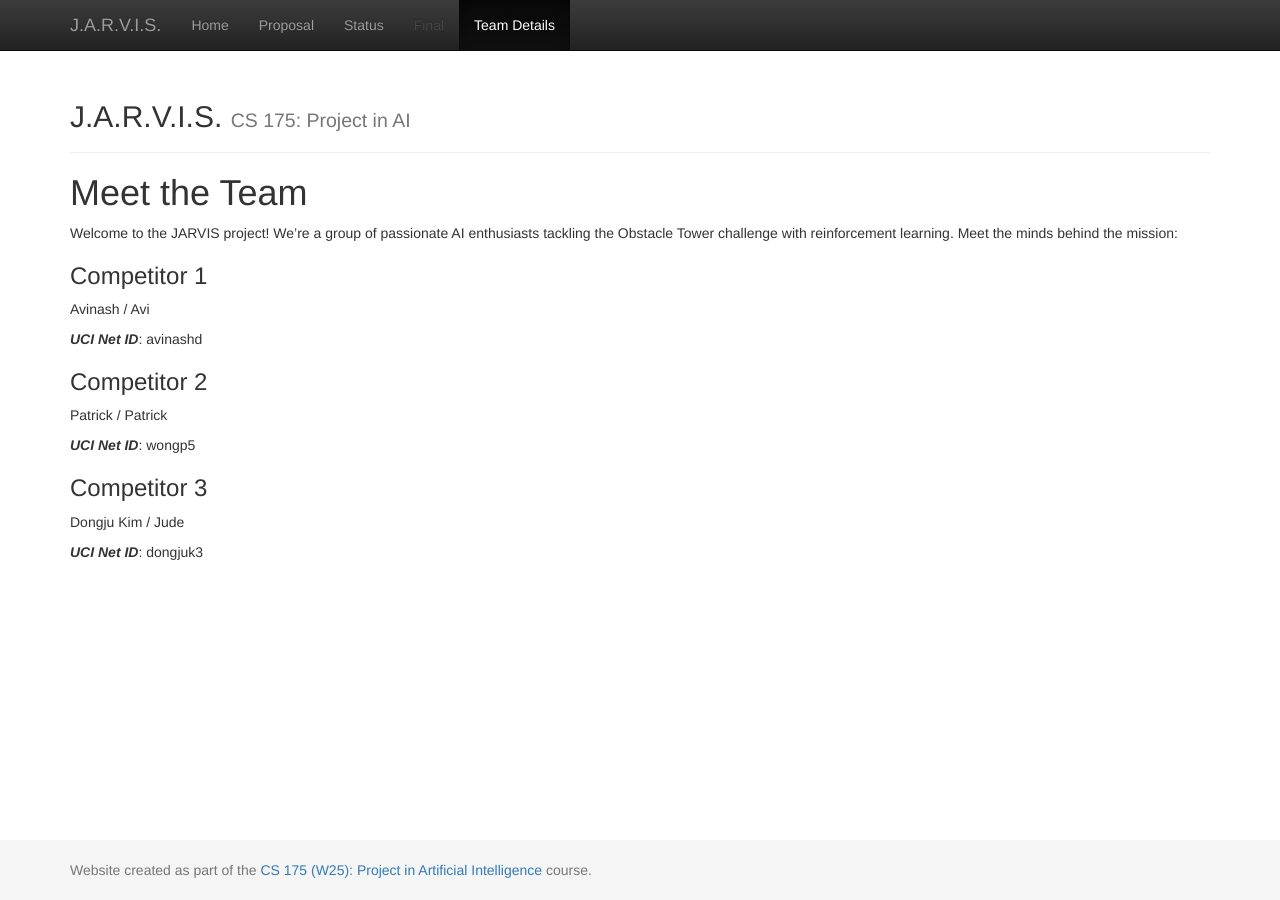
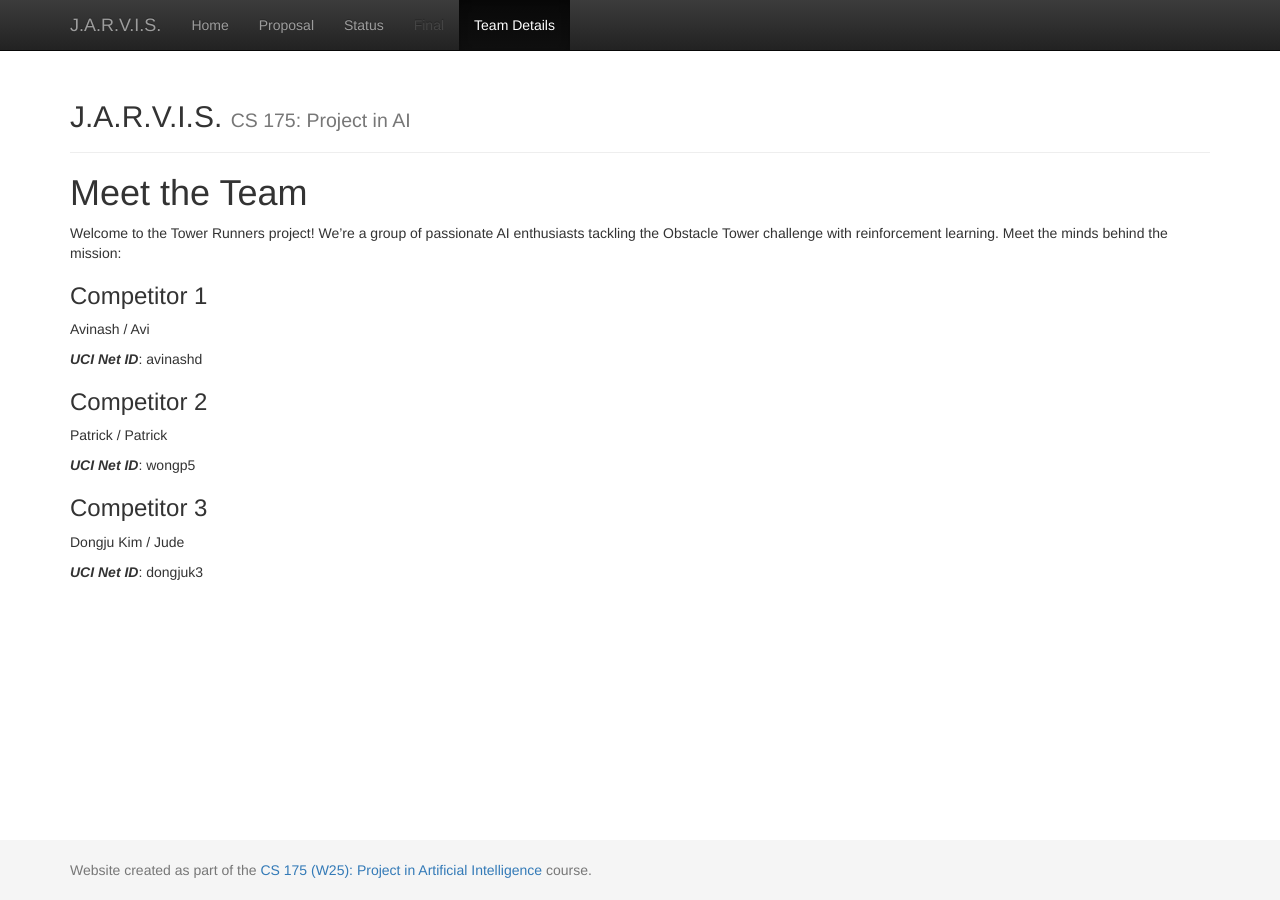
Before and after one commit to avinashduggal/TowerRunners, a Jekyll site: the page built from docs/team.md, in a window 1280 px wide. Built offline with Jekyll 4.4.1, drawn with Linux system fonts in a browser that asks for light colours.

Commit message:
Update team.md

```diff
--- a/docs/team.md
+++ b/docs/team.md
@@ -4,7 +4,7 @@ title:  Team
 ---
 
 # Meet the Team
-Welcome to the JARVIS project! We’re a group of passionate AI enthusiasts tackling the Obstacle Tower challenge with reinforcement learning. Meet the minds behind the mission:
+Welcome to the Tower Runners project! We’re a group of passionate AI enthusiasts tackling the Obstacle Tower challenge with reinforcement learning. Meet the minds behind the mission:
 
 ### Competitor 1
 Avinash / Avi
```
